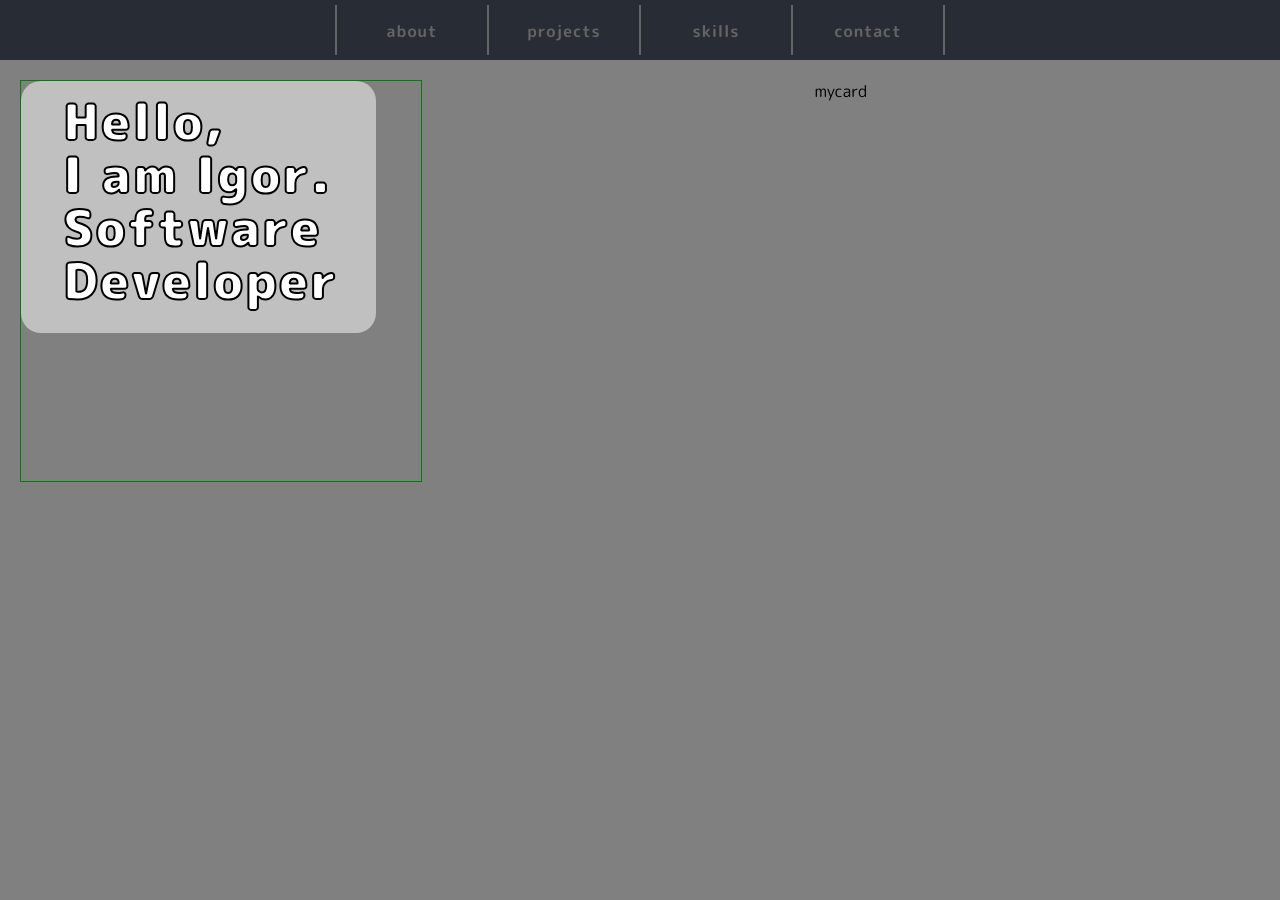
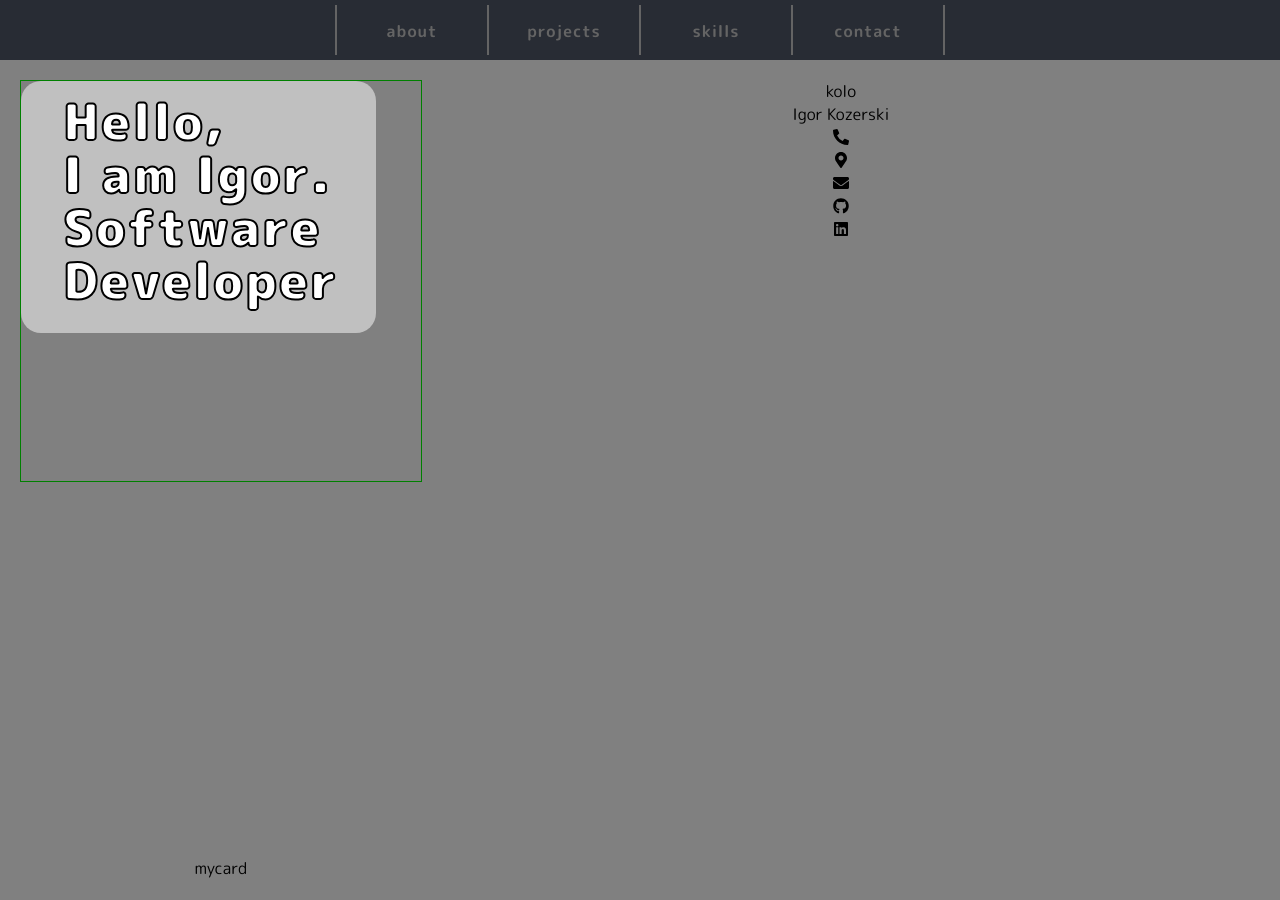
Before and after one commit to iks25/portfolio-website, a React (Create React App) app: page / in a window 1280 px wide. Built offline with nearby package versions, Linux system fonts and the light colour scheme.

Commit message:
adding Icons

```diff
--- a/package.json
+++ b/package.json
@@ -3,6 +3,11 @@
   "version": "0.1.0",
   "private": true,
   "dependencies": {
+    "@fortawesome/fontawesome-svg-core": "^1.2.35",
+    "@fortawesome/free-brands-svg-icons": "^5.15.3",
+    "@fortawesome/free-regular-svg-icons": "^5.15.3",
+    "@fortawesome/free-solid-svg-icons": "^5.15.3",
+    "@fortawesome/react-fontawesome": "^0.1.14",
     "@testing-library/jest-dom": "^5.11.9",
     "@testing-library/react": "^11.2.5",
     "@testing-library/user-event": "^12.8.3",
--- a/src/App.js
+++ b/src/App.js
@@ -7,6 +7,10 @@ import Contact from "./components/contact/Contact";
 import Projects from "./components/projects/Projects";
 import skills from "./components/skills/Skills";
 import NotFound from "./components/not-found/Not-Found";
+import { library } from "@fortawesome/fontawesome-svg-core";
+import { fab } from "@fortawesome/free-brands-svg-icons";
+library.add(fab);
+
 function App() {
   let lang = "eng";
   return (
--- a/src/components/aboutMe/AboutMe.js
+++ b/src/components/aboutMe/AboutMe.js
@@ -1,5 +1,6 @@
 import React from "react";
 import "./aboutMe.css";
+import BisnessCard from "./FancyLetter/BisnessCard/BisnessCard";
 import FancyLetter, { convertTextToLetters } from "./FancyLetter/FancyLetter";
 import TextBox from "./TextBox";
 
@@ -11,6 +12,7 @@ const AboutMe = (props) => {
   return (
     <div className="aboutMePage" style={{ height: "800px" }}>
       <TextBox />
+      <BisnessCard />
       <div>mycard</div>
     </div>
   );
--- a/src/components/aboutMe/FancyLetter/BisnessCard/BisnessCard.js
+++ b/src/components/aboutMe/FancyLetter/BisnessCard/BisnessCard.js
@@ -1,11 +1,33 @@
+import {
+  faEnvelope,
+  faMapMarked,
+  faMapMarkedAlt,
+  faMapMarkerAlt,
+  faMapPin,
+  faMapSigns,
+  faPhoneAlt,
+} from "@fortawesome/free-solid-svg-icons";
+import { FontAwesomeIcon } from "@fortawesome/react-fontawesome";
+import { library } from "@fortawesome/fontawesome-svg-core";
+
 import React from "react";
 
 const BisnessCard = (props) => {
+  const phoneIcon = <FontAwesomeIcon icon={faPhoneAlt} />;
+  const mapIcon = <FontAwesomeIcon icon={faMapMarkerAlt} />;
+  const emailIcon = <FontAwesomeIcon icon={faEnvelope} />;
+  const githubIcon = <FontAwesomeIcon icon={["fab", "github"]} />;
+  const linkedinIcon = <FontAwesomeIcon icon={["fab", "linkedin"]} />;
+
   return (
     <div>
       <div>kolo</div>
       <div>Igor Kozerski</div>
-      <div></div>
+      <div>{phoneIcon}</div>
+      <div>{mapIcon}</div>
+      <div>{emailIcon}</div>
+      <div>{githubIcon}</div>
+      <div>{linkedinIcon}</div>
     </div>
   );
 };
```
Also changed, not shown: 1 other file (tests, documents, lock files or other folders).
